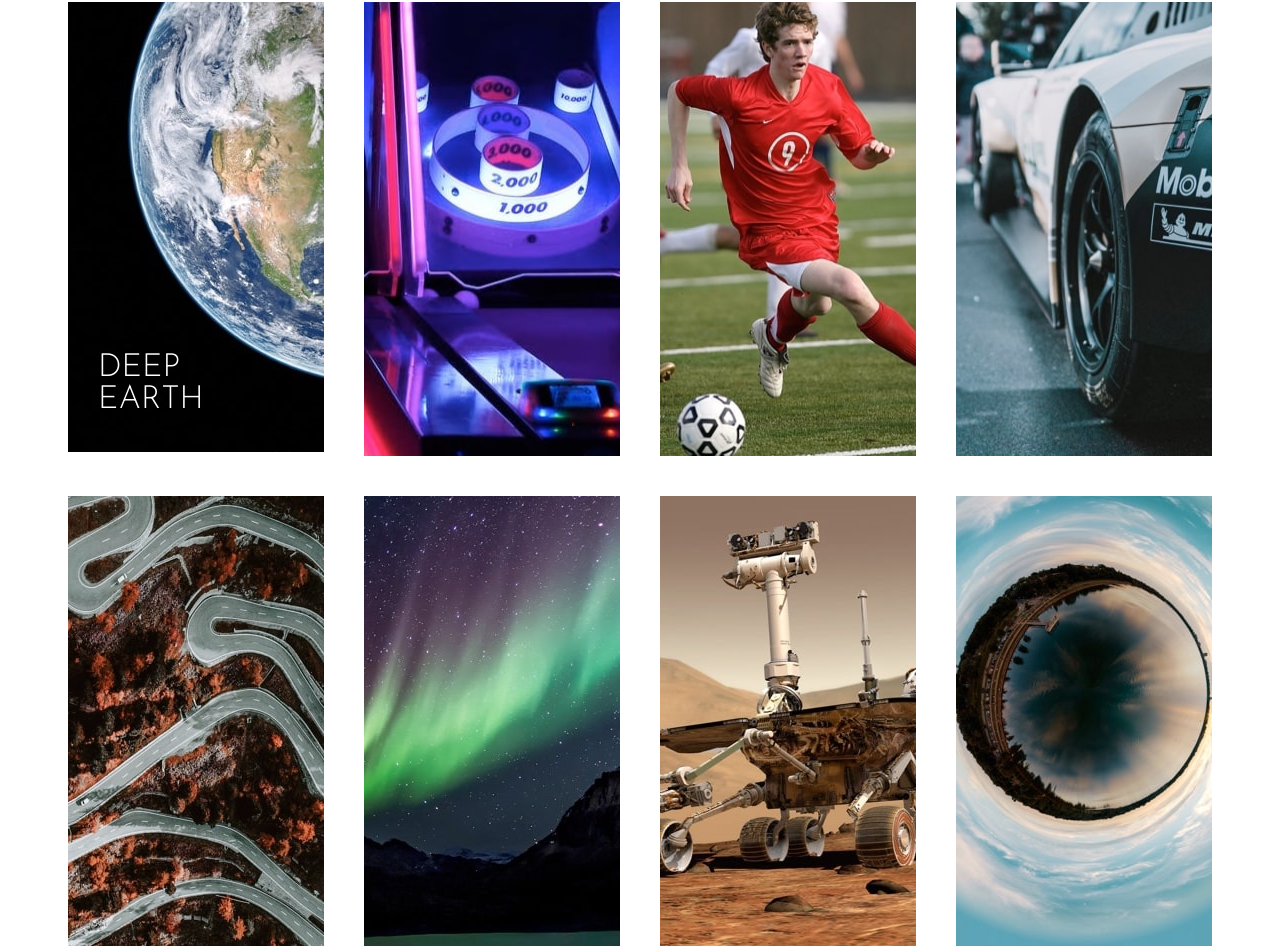
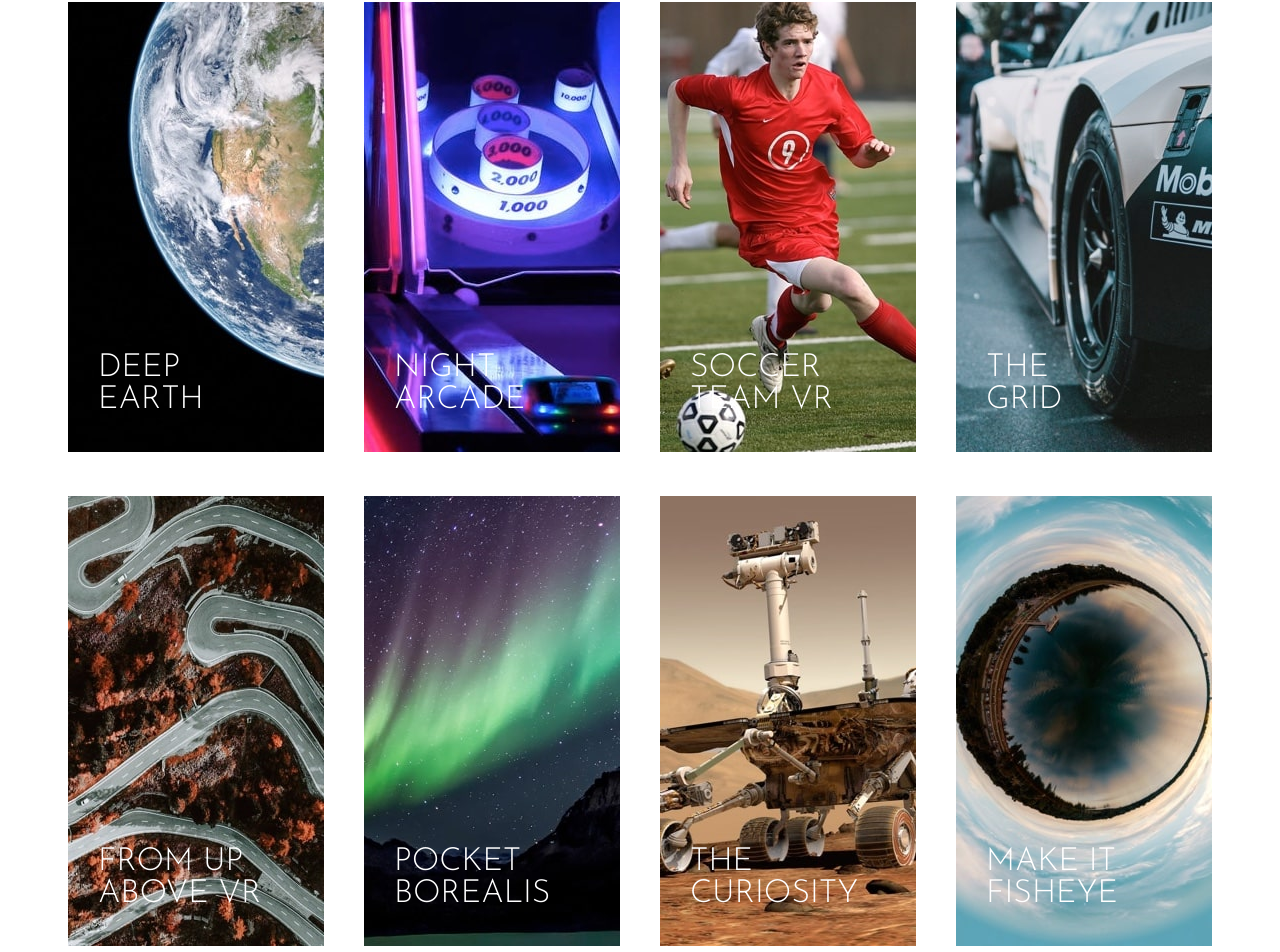
Before and after one commit to DantDev/loopstudios-page, a React (Vite) app: page / in a window 1280 px wide. Shown: the part 1512-2464 px from the top of the page. Built offline with nearby package versions, Linux system fonts and the light colour scheme.

Commit message:
Update content-2 imgs text

```diff
--- a/src/App.jsx
+++ b/src/App.jsx
@@ -58,15 +58,36 @@ function App() {
             <img src={earthImg} />
             <h3 className="img-title"><span>DEEP</span> EARTH</h3>
           </div>
+          <div className="content-2-img">
             <img src={arcadeImg} />
+            <h3 className="img-title"><span>NIGHT</span> ARCADE</h3>
+          </div>
+          <div className="content-2-img">
             <img src={soccerImg} />
+            <h3 className="img-title"><span>SOCCER</span> TEAM VR</h3>
+          </div>
+          <div className="content-2-img">
             <img src={gridImg} />
+            <h3 className="img-title"><span>THE</span> GRID</h3>
+          </div>
         </div>
         <div className="content-2-imgs-2">
+          <div className="content-2-img">
             <img src={aboveImg} />
+            <h3 className="img-title"><span>FROM UP</span> ABOVE VR</h3>
+          </div>
+          <div className="content-2-img">
             <img src={borealisImg} />
+            <h3 className="img-title"><span>POCKET</span> BOREALIS</h3>
+          </div>
+          <div className="content-2-img">
             <img src={curiosityImg} />
+            <h3 className="img-title"><span>THE</span> CURIOSITY</h3>
+          </div>
+          <div className="content-2-img">
             <img src={fisheyeImg} />
+            <h3 className="img-title"><span>MAKE IT</span> FISHEYE</h3>
+          </div>
         </div>
       </div>
     </div>
```
Lines whose indentation alone changed are shown as unchanged.
